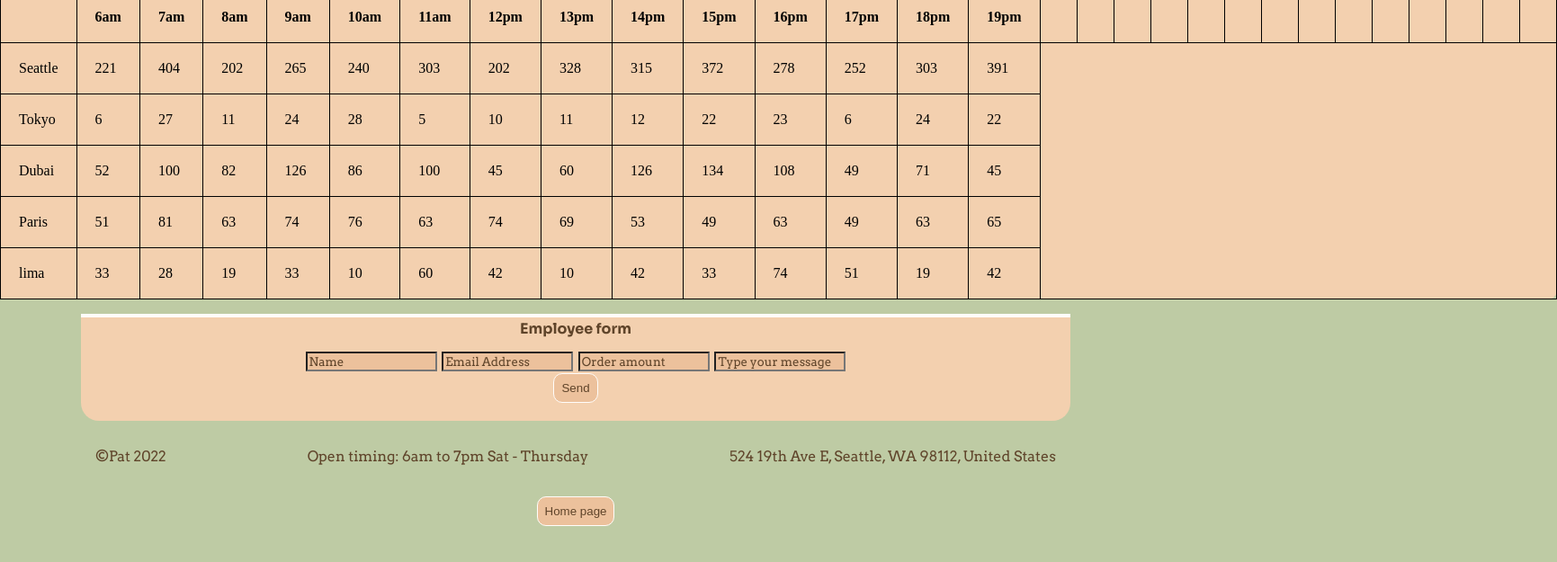
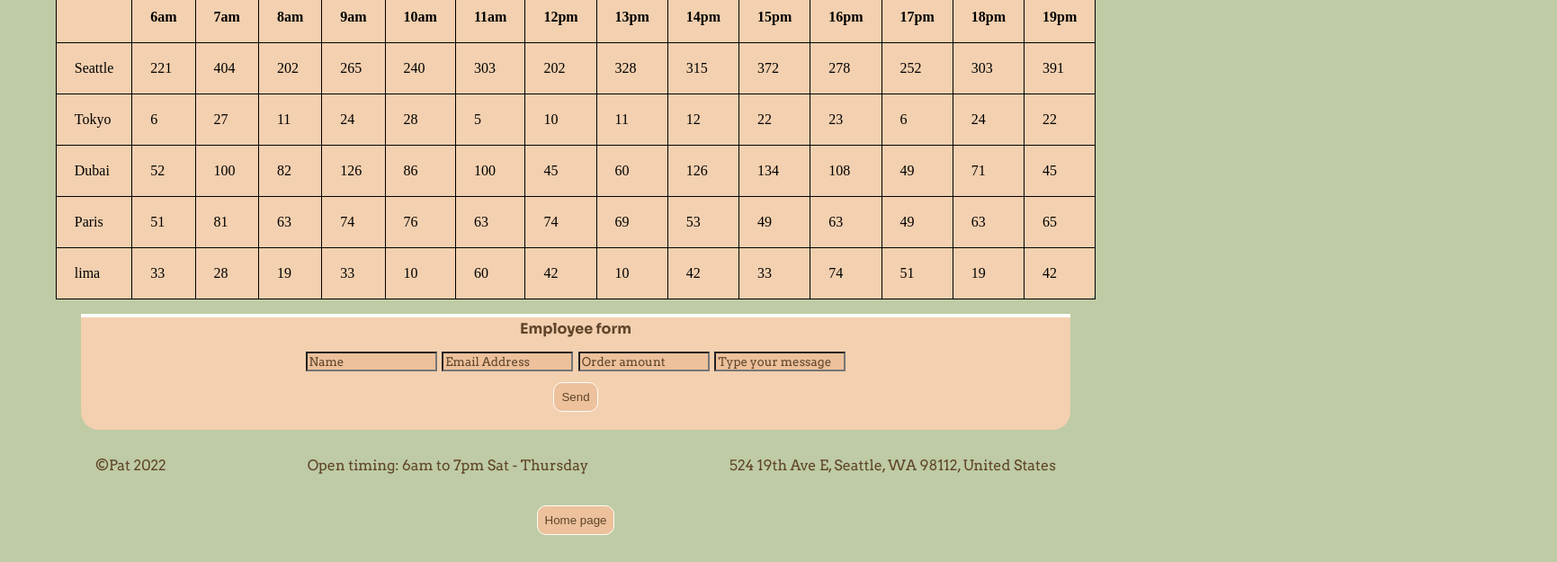
Before and after one commit to 0xTdesign/salmon-cookie, a plain HTML site: page sales.html in a window 1280 px wide. Shown: the part 316-941 px from the top of the page at 90% size, 1731 px wide, since content can reach past the window. Drawn offline with Linux system fonts and the light colour scheme.

Commit message:
updated js and CSS

```diff
--- a/app.js
+++ b/app.js
@@ -288,48 +288,38 @@ CookieStand.prototype.calcCustomersEachHour = function () {
 };
 CookieStand.prototype.calcCookiesEachHour = function () {
   this.calcCustomersEachHour();
+  // run method to populate the custEachHour
+
   for (let i = 0; i < workingHours.length; i++) {
     const oneHourOfSale = Math.ceil(this.customersEachHour[i] * this.average);
     this.cookiesEachHour.push(oneHourOfSale);
+    // increase totalDailyCookies
     this.totalDailyCookie += oneHourOfSale;
   }
 };
 
-// table
-//   <tr>
-//     <th>Company</th>
-//     <th>Contact</th>
-//     <th>Country</th>
-//   </tr>
-//   <tr>
-//     <td>Alfreds Futterkiste</td>
-//     <td>Maria Anders</td>
-//     <td>Germany</td>
-//   </tr>
-//   <tr>
-//     <td>Centro comercial Moctezuma</td>
-//     <td>Francisco Chang</td>
-//     <td>Mexico</td>
-//   </tr>
-// </table>
-
 CookieStand.prototype.render = function () {
   this.calcCookiesEachHour();
 
+  // create the row element
   const tr = document.createElement("tr");
+  // create the table data elemet (with let so we can redifend and use it again)
   let td = document.createElement("td");
+  // add the data in there
   td.textContent = this.city;
   tr.appendChild(td);
 
+  // loop through and add the data for each hour to a new td element
   for (i = 0; i < workingHours.length; i++) {
     td = document.createElement("td");
     td.textContent = this.cookiesEachHour[i];
     tr.appendChild(td);
   }
-
+  // add everything to the table
   cookieData.appendChild(tr);
 };
 
+// create our shops
 const seattle = new CookieStand("Seattle", 23, 65, 6.3);
 const tokyo = new CookieStand("Tokyo", 3, 24, 1.2);
 const dubai = new CookieStand("Dubai", 11, 38, 3.7);
@@ -343,6 +333,7 @@ const tr = document.createElement("tr");
 const th = document.createElement("th");
 tr.appendChild(th);
 
+// hours headings
 for (let i = 0; i < workingHours.length; i++) {
   let th = document.createElement("th");
   th.textContent = workingHours[i];
@@ -351,12 +342,13 @@ for (let i = 0; i < workingHours.length; i++) {
 
 cookieData.appendChild(tr);
 
+// get data
 for (let i = 0; i < allShops.length; i++) {
   allShops[i].render();
 }
 
-for (let i = 0; i < workingHours.length; i++) {
-  let th = document.createElement("th");
-  th.textContent = this.totalDailyCookie;
-  tr.appendChild(th);
-}
+// for (let i = 0; i < workingHours.length; i++) {
+//   let th = document.createElement("th");
+//   th.textContent = this.totalDailyCookie;
+//   tr.appendChild(th);
+// }
--- a/sale.css
+++ b/sale.css
@@ -29,3 +29,7 @@ td {
   padding: 0 auto;
   max-width: 1100px;
 }
+
+.form-btn {
+  margin-top: 10px;
+}
```
Also changed, not shown: style.css (+0 -7 lines).
